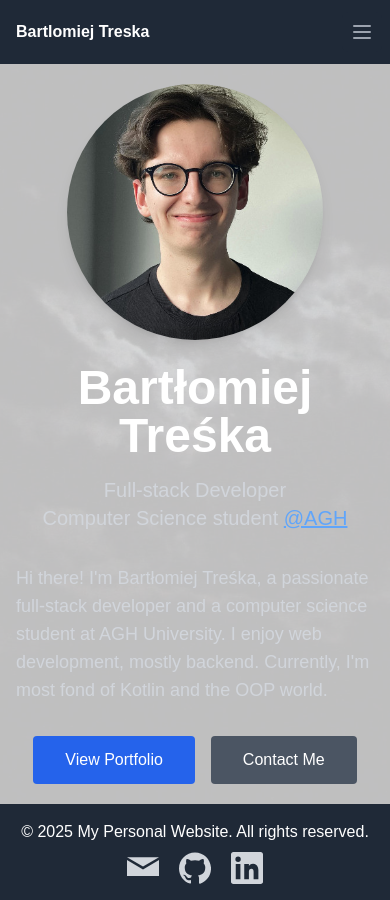
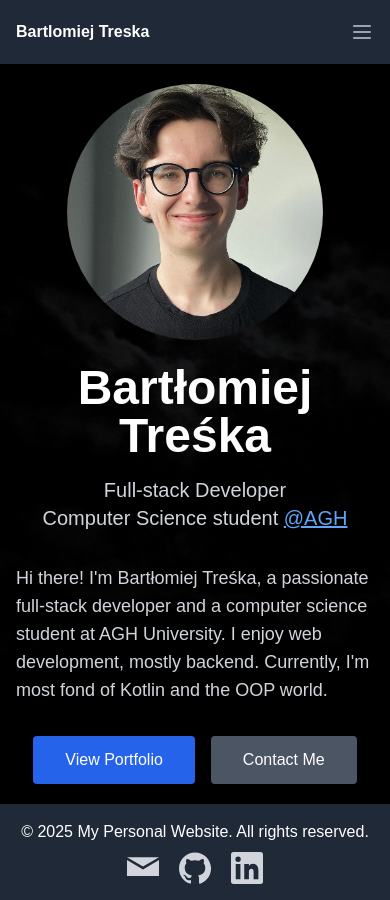
Before and after one commit to treska03/treska03.github.io, a Next.js app: page / in a window 390 px wide. Built offline with nearby package versions, Linux system fonts and the light colour scheme.

Commit message:
fix background opacity working incorrectly on mobile

```diff
--- a/src/app/layout.tsx
+++ b/src/app/layout.tsx
@@ -28,7 +28,7 @@ export default function RootLayout({
   return (
     <html className="dark" lang="en">
       <body
-        className={`${geistSans.variable} ${geistMono.variable} antialiased`}
+        className={`${geistSans.variable} ${geistMono.variable} antialiased bg-black`}
       >
         <div className="absolute inset-0 bg-[url('/background-image.jpg')] bg-cover bg-center opacity-25 -z-10" />
         <div className="flex flex-col min-h-screen">
```
